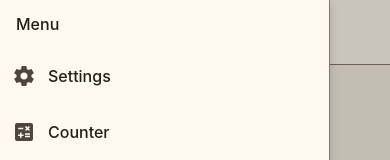
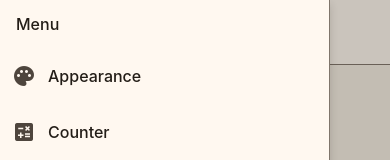
Before and after one commit to Vaidas737/VKSmokeQuit, a React Native app: screen / in a window 390 px wide. Both pictures are taken after a click on the button 30 px from the left and 32 px from the top of the page. Shown: the top 160 px of the page. Built offline with nearby package versions, Linux system fonts and the light colour scheme.

Commit message:
appearance

```diff
--- a/src/components/LeftDrawerMenu.tsx
+++ b/src/components/LeftDrawerMenu.tsx
@@ -24,15 +24,15 @@ const SWIPE_CLOSE_VELOCITY = 0.3;
 
 type LeftDrawerMenuProps = {
   onClose: () => void;
+  onOpenAppearance: () => void;
   onOpenCounter: () => void;
-  onOpenSettings: () => void;
   visible: boolean;
 };
 
 export function LeftDrawerMenu({
   onClose,
+  onOpenAppearance,
   onOpenCounter,
-  onOpenSettings,
   visible,
 }: LeftDrawerMenuProps) {
   const [isMounted, setIsMounted] = useState(visible);
@@ -150,15 +150,15 @@ export function LeftDrawerMenu({
             leading={
               <MaterialIcons
                 color={theme.colors.onSurfaceVariant}
-                name="settings"
+                name="palette"
                 size={theme.spacing[24]}
               />
             }
             onPress={() => {
               onClose();
-              onOpenSettings();
+              onOpenAppearance();
             }}
-            title="Settings"
+            title="Appearance"
           />
 
           <AppListRow
--- a/src/constants/routes.ts
+++ b/src/constants/routes.ts
@@ -1,6 +1,6 @@
 export const ROUTES = {
   About: 'About',
+  Appearance: 'Appearance',
   Counter: 'Counter',
   Home: 'Home',
-  Settings: 'Settings',
 } as const;
--- a/src/navigation/AppNavigator.tsx
+++ b/src/navigation/AppNavigator.tsx
@@ -11,9 +11,9 @@ import {AppTopBar} from '@/components/AppTopBar';
 import {ROUTES} from '@/constants/routes';
 import {useTheme} from '@/design/theme/ThemeProvider';
 import {AboutScreen} from '@/screens/AboutScreen';
+import {AppearanceScreen} from '@/screens/AppearanceScreen';
 import {CounterScreen} from '@/screens/CounterScreen';
 import {HomeScreen} from '@/screens/HomeScreen';
-import {SettingsScreen} from '@/screens/SettingsScreen';
 
 import type {RootStackParamList} from './types';
 
@@ -30,8 +30,8 @@ function getTitleForRoute(routeName: keyof RootStackParamList): string {
     return 'Smoke-Free Journey';
   }
 
-  if (routeName === ROUTES.Settings) {
-    return 'Settings';
+  if (routeName === ROUTES.Appearance) {
+    return 'Appearance';
   }
 
   if (routeName === ROUTES.Counter) {
@@ -81,8 +81,8 @@ export function AppNavigator() {
     setMenuVisible(false);
   }, []);
 
-  const openSettings = useCallback(() => {
-    sourceNavigation.current?.navigate(ROUTES.Settings);
+  const openAppearance = useCallback(() => {
+    sourceNavigation.current?.navigate(ROUTES.Appearance);
   }, []);
 
   const openCounter = useCallback(() => {
@@ -99,7 +99,7 @@ export function AppNavigator() {
             header: TopBarHeader,
           })}>
           <Stack.Screen component={HomeScreen} name={ROUTES.Home} />
-          <Stack.Screen component={SettingsScreen} name={ROUTES.Settings} />
+          <Stack.Screen component={AppearanceScreen} name={ROUTES.Appearance} />
           <Stack.Screen component={CounterScreen} name={ROUTES.Counter} />
           <Stack.Screen component={AboutScreen} name={ROUTES.About} />
         </Stack.Navigator>
@@ -107,7 +107,7 @@ export function AppNavigator() {
         <LeftDrawerMenu
           onClose={closeMenu}
           onOpenCounter={openCounter}
-          onOpenSettings={openSettings}
+          onOpenAppearance={openAppearance}
           visible={isMenuVisible}
         />
       </View>
--- a/src/navigation/types.ts
+++ b/src/navigation/types.ts
@@ -1,6 +1,6 @@
 export type RootStackParamList = {
   About: undefined;
+  Appearance: undefined;
   Counter: undefined;
   Home: undefined;
-  Settings: undefined;
 };
--- a/src/screens/SettingsScreen.tsx
+++ b/src/screens/AppearanceScreen.tsx
@@ -31,7 +31,7 @@ const THEME_OPTIONS: Array<{
   },
 ];
 
-export function SettingsScreen() {
+export function AppearanceScreen() {
   const {resolvedMode, setThemeMode, theme, themeMode} = useTheme();
   const [isSnackbarVisible, setSnackbarVisible] = useState(false);
 
@@ -54,14 +54,7 @@ export function SettingsScreen() {
   return (
     <ScreenContainer>
       <View style={{gap: theme.spacing[16]}}>
-        <AppText variant="headlineSmall">Settings</AppText>
-        <AppText color="onSurfaceVariant" variant="bodyMedium">
-          Theme preference is stored locally with AsyncStorage and can follow the
-          iOS system appearance.
-        </AppText>
-
         <AppCard>
-          <AppText variant="titleMedium">Appearance</AppText>
           <AppText color="onSurfaceVariant" style={{marginTop: theme.spacing[8]}} variant="bodySmall">
             Active palette: {resolvedModeLabel}
           </AppText>
```
Also changed, not shown: 2 other files (tests, documents, lock files or other folders).
